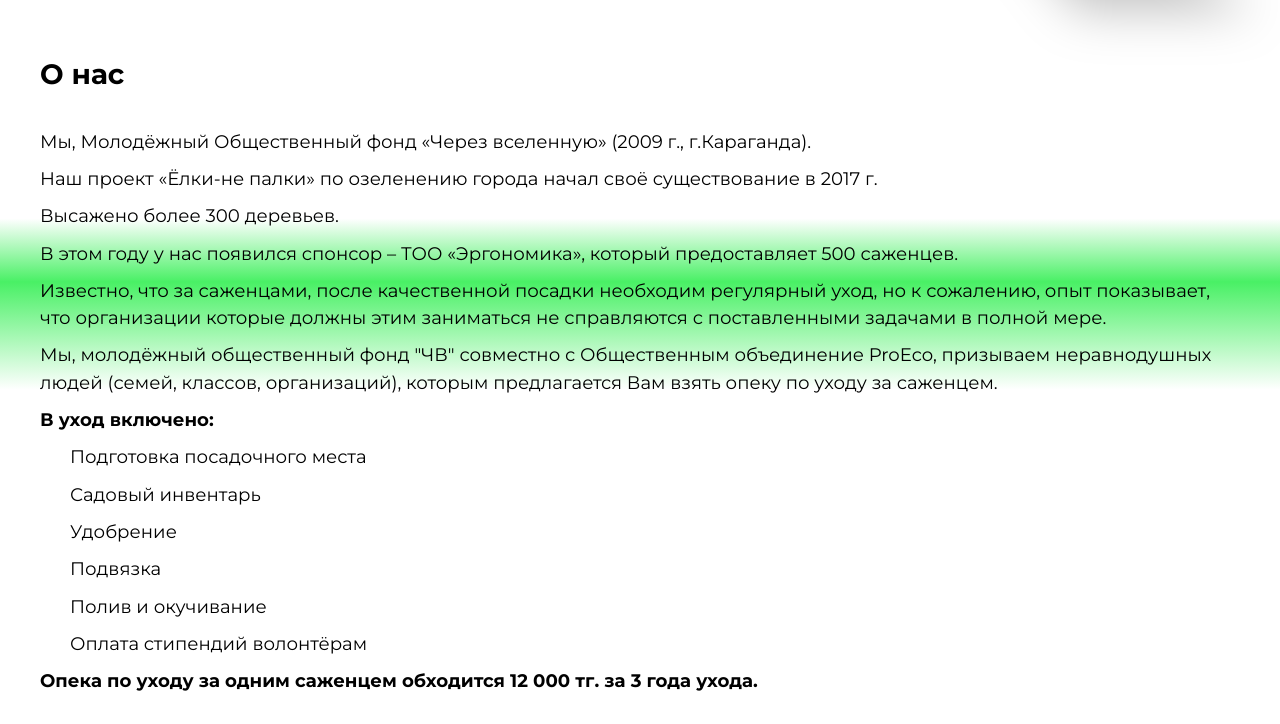
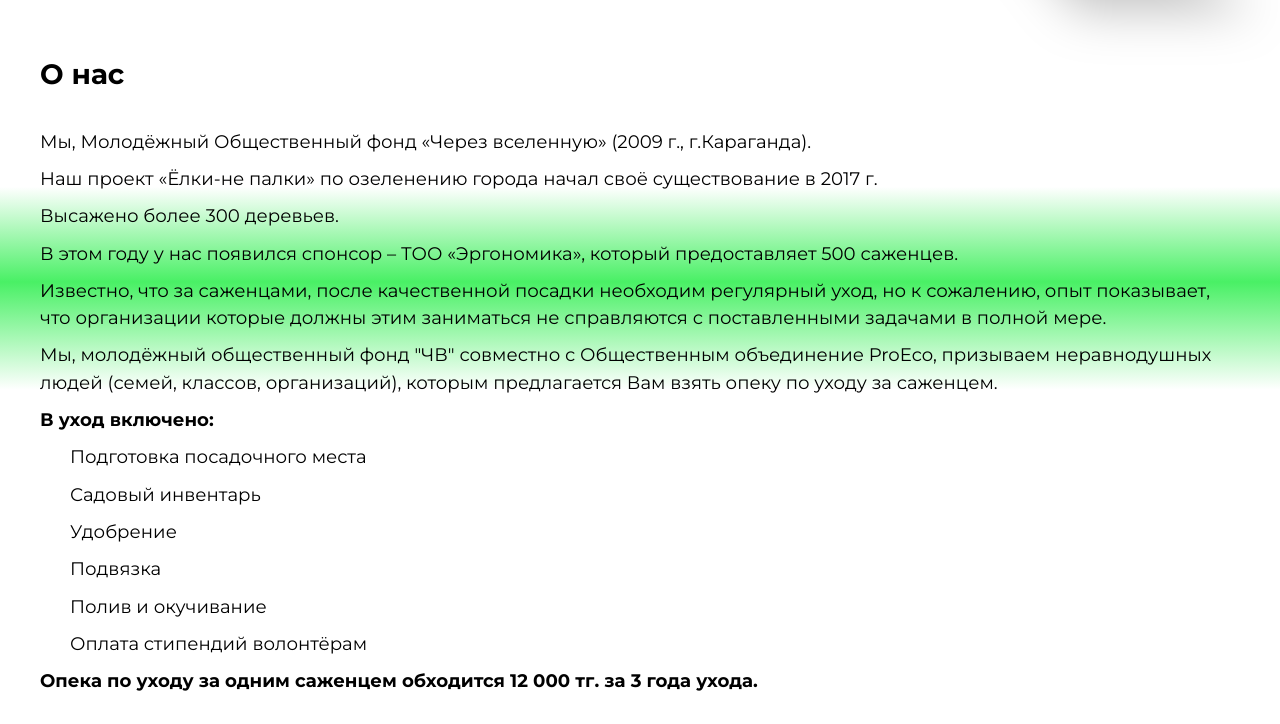
Before and after one commit to AibekKen/trees-, a plain HTML site: page index.html in a window 1280 px wide. Shown: the part 656-1380 px from the top of the page. Drawn offline with nearby package versions, Linux system fonts and the light colour scheme; files that its build step writes are made by us from their sources.

Commit message:
New changes

```diff
--- a/#source/scss/style.scss
+++ b/#source/scss/style.scss
@@ -255,9 +255,9 @@ a {
 }
 
 .about-us {
-   background: -webkit-linear-gradient(180deg, rgb(255, 255, 255) 20%, rgb(73, 240, 101) 47%, rgb(255, 255, 255) 80%);
-   background: -moz-linear-gradient(180deg, rgb(255, 255, 255) 20%, rgb(73, 240, 101) 47%, rgb(255, 255, 255) 80%);
-   background: linear-gradient(180deg, rgb(255, 255, 255) 25%, rgb(73, 240, 101) 35%, rgb(255, 255, 255) 52%);
+   background: -webkit-linear-gradient(180deg, rgb(255, 255, 255) 20%, rgb(73, 240, 101) 35%, rgb(255, 255, 255) 52%);
+   background: -moz-linear-gradient(180deg, rgb(255, 255, 255) 20%, rgb(73, 240, 101) 35%, rgb(255, 255, 255) 52%);
+   background: linear-gradient(180deg, rgb(255, 255, 255) 20%, rgb(73, 240, 101) 35%, rgb(255, 255, 255) 52%);
    &__summ {
       font-weight: 700;
    }
```
